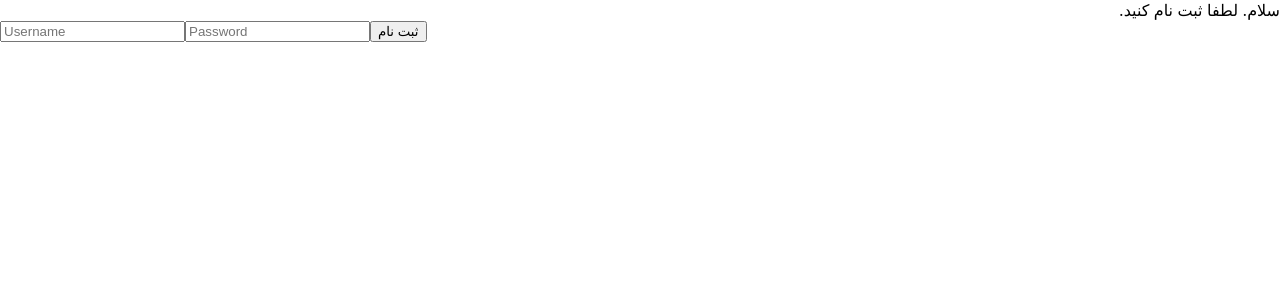
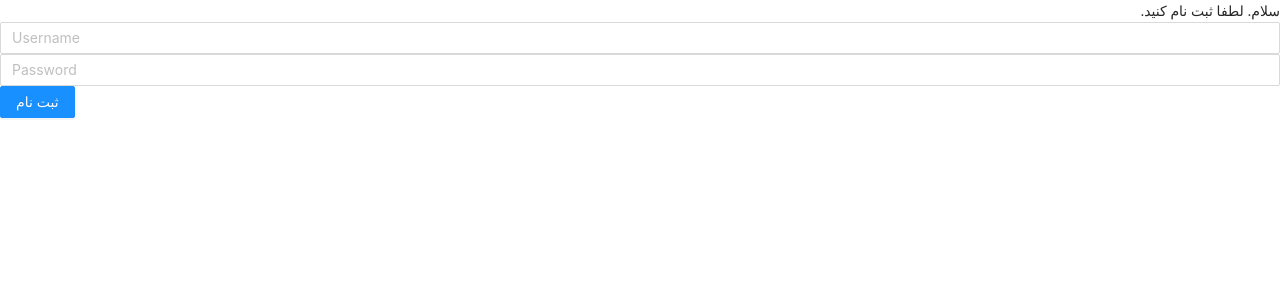
Before and after one commit to SmsS4/KeepIt, a React (Create React App) app in the folder frontend/: page / in a window 1280 px wide. Shown: the top 300 px of the page. Built offline with nearby package versions, Linux system fonts and the light colour scheme.

Commit message:
import ant design

```diff
--- a/frontend/package.json
+++ b/frontend/package.json
@@ -6,6 +6,7 @@
     "@testing-library/jest-dom": "^5.16.1",
     "@testing-library/react": "^12.1.2",
     "@testing-library/user-event": "^13.5.0",
+    "antd": "^4.18.4",
     "react": "^17.0.2",
     "react-dom": "^17.0.2",
     "react-scripts": "5.0.0",
--- a/frontend/src/App.css
+++ b/frontend/src/App.css
@@ -1,3 +1,5 @@
+@import '~antd/dist/antd.css';
+
 .App {
   text-align: center;
 }
```
Also changed, not shown: 1 other file (tests, documents, lock files or other folders).
